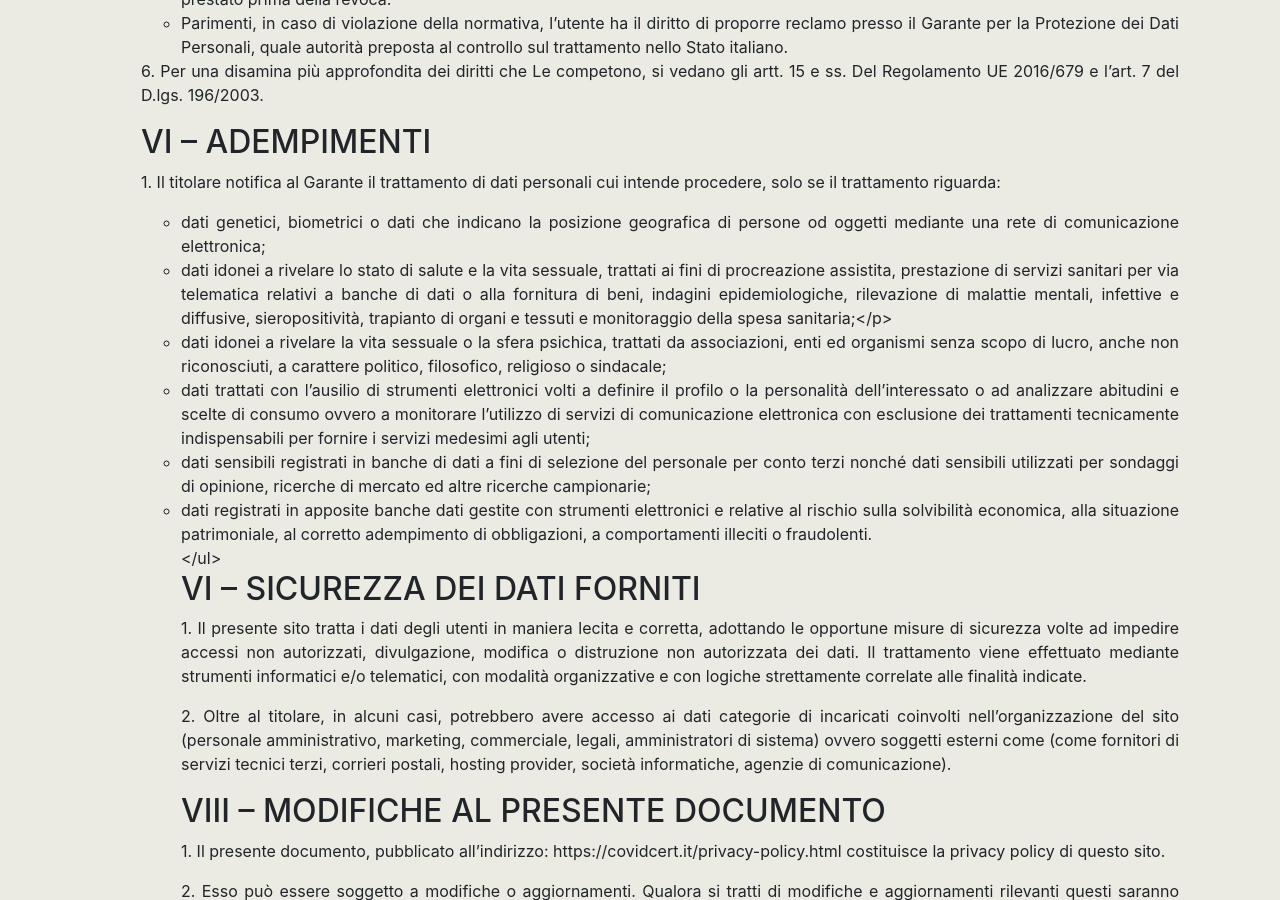
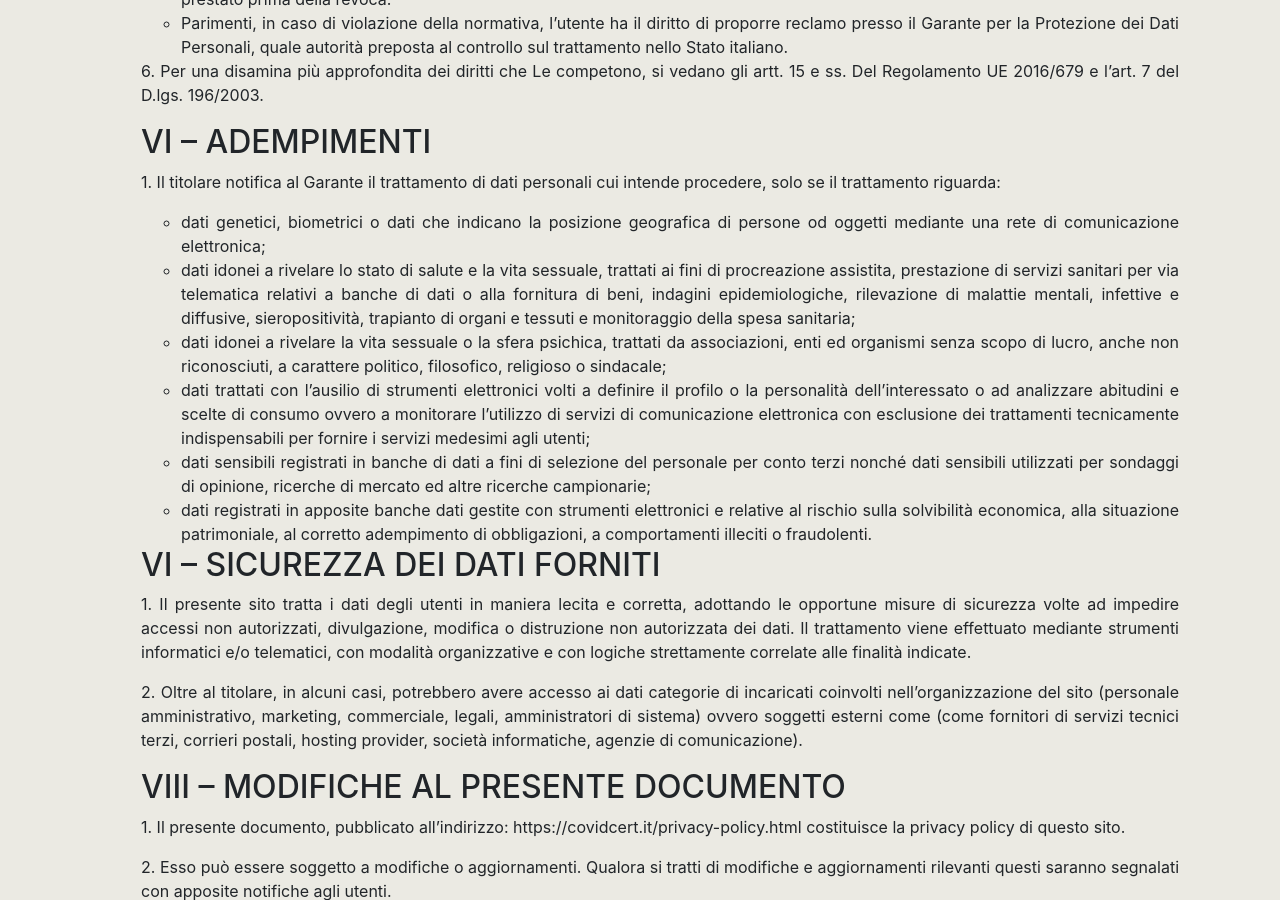
Before and after one commit to Ceeresa/autocertificazione, a Jekyll site: the page built from privacy-policy.md, in a window 1280 px wide and 900 px high, scrolled down 4915 px. Built offline with Jekyll 4.4.1, drawn with Linux system fonts in a browser that asks for light colours; comment, search, counter and statistics services are not loaded.

Commit message:
Policy html fix and nav collapsed by default

```diff
--- a/_includes/nav.html
+++ b/_includes/nav.html
@@ -1,6 +1,6 @@
 <nav class="navbar navbar-expand-md bg-light navbar-light">
     <a class="navbar-brand" href="/"><img src="/img/covidcert.svg" width="100px" alt="CovidCert"></a>
-    <button class="navbar-toggler" type="button" data-toggle="collapse" data-target="#collapsibleNavbar">
+    <button class="navbar-toggler collapsed" type="button" data-toggle="collapse" data-target="#collapsibleNavbar" aria-expanded="false">
       <span class="navbar-toggler-icon"></span>
     </button>
     <div class="collapse navbar-collapse" id="collapsibleNavbar">
--- a/js/script.js
+++ b/js/script.js
@@ -42,7 +42,7 @@ function init(){
     loadPdfDocument(PDF_URL, () => { hideLoader(); })
   }
   $('[data-toggle="tooltip"]').tooltip();
-  $('.collapse').collapse();
+  $('.old-privacy').collapse();
 }
 
 /**
--- a/privacy-policy.md
+++ b/privacy-policy.md
@@ -114,7 +114,7 @@ title: "Informativa privacy"
   <p>1. Il titolare notifica al Garante il trattamento di dati personali cui intende procedere, solo se il trattamento riguarda:</p>
   <ul>
     <li>dati genetici, biometrici o dati che indicano la posizione geografica di persone od oggetti mediante una rete di comunicazione elettronica;</li>
-    <li>dati idonei a rivelare lo stato di salute e la vita sessuale, trattati ai fini di procreazione assistita, prestazione di servizi sanitari per via telematica relativi a banche di dati o alla fornitura di beni, indagini epidemiologiche, rilevazione di malattie mentali, infettive e diffusive, sieropositività, trapianto di organi e tessuti e monitoraggio della spesa sanitaria;</p>
+    <li>dati idonei a rivelare lo stato di salute e la vita sessuale, trattati ai fini di procreazione assistita, prestazione di servizi sanitari per via telematica relativi a banche di dati o alla fornitura di beni, indagini epidemiologiche, rilevazione di malattie mentali, infettive e diffusive, sieropositività, trapianto di organi e tessuti e monitoraggio della spesa sanitaria;</li>
     <li>dati idonei a rivelare la vita sessuale o la sfera psichica, trattati da associazioni, enti ed organismi senza scopo di lucro, anche non riconosciuti, a carattere politico, filosofico, religioso o sindacale;</li>
     <li>dati trattati con l’ausilio di strumenti elettronici volti a definire il profilo o la personalità dell’interessato o ad analizzare abitudini e scelte di consumo ovvero a monitorare l’utilizzo di servizi di comunicazione elettronica con esclusione dei trattamenti tecnicamente indispensabili per fornire i servizi medesimi agli utenti;</li>
     <li>dati sensibili registrati in banche di dati a fini di selezione del personale per conto terzi nonché dati sensibili utilizzati per sondaggi di opinione, ricerche di mercato ed altre ricerche campionarie;</li>
@@ -130,7 +130,7 @@ title: "Informativa privacy"
   <p>4. Il documento è stato aggiornato in data 17/11/2020 per essere conforme alle disposizioni normative in materia ed in particolare al Regolamento UE 2016/679.</p>
   <div class="accordion" id="privacyHistory">
     <div class="card">
-      <div class="card-header bg-light" id="headPrivacy20201211">
+      <div class="card-header bg-light old-privacy" id="headPrivacy20201211">
         <h5 class="mb-0">
           <button class="btn btn-link" type="button" data-toggle="collapse" data-target="#collapsePrivacy20201211" aria-expanded="true" aria-controls="collapsePrivacy20201211">
             Privacy policy al 17/11/2020
```
